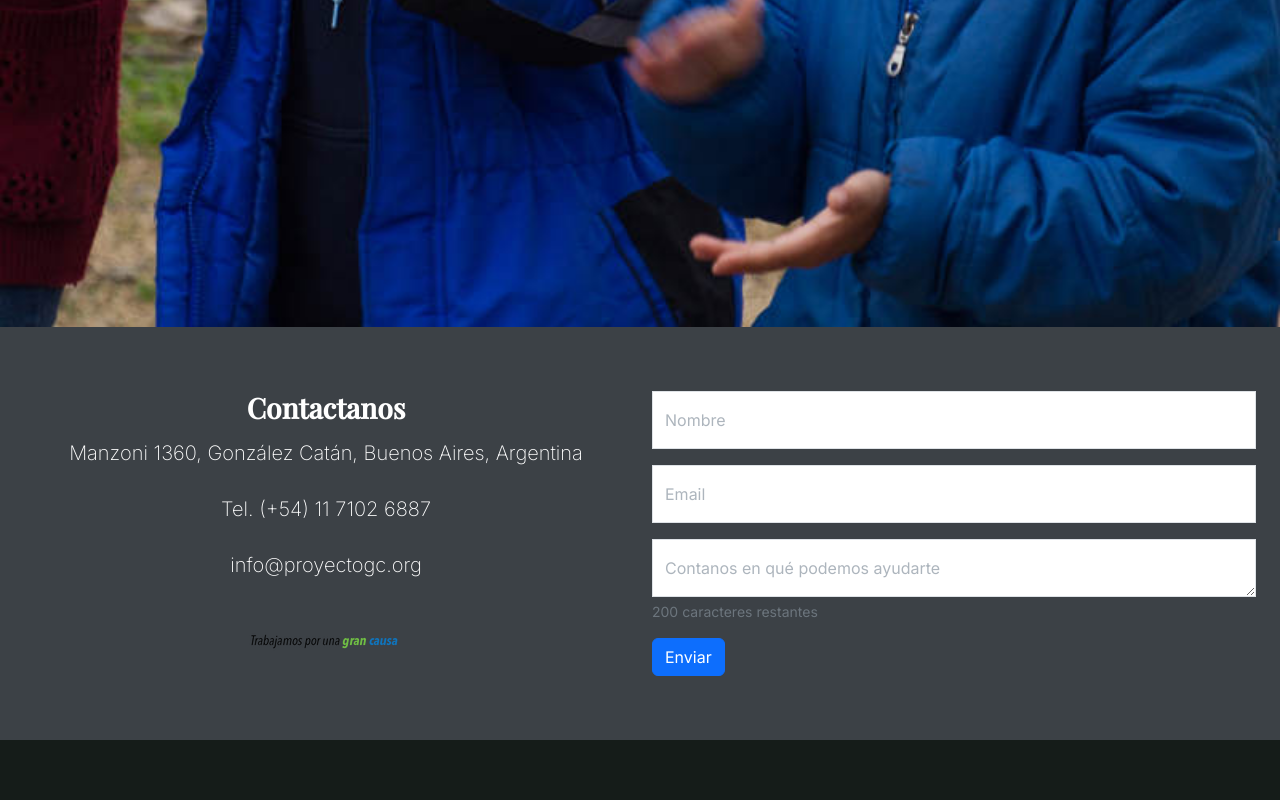
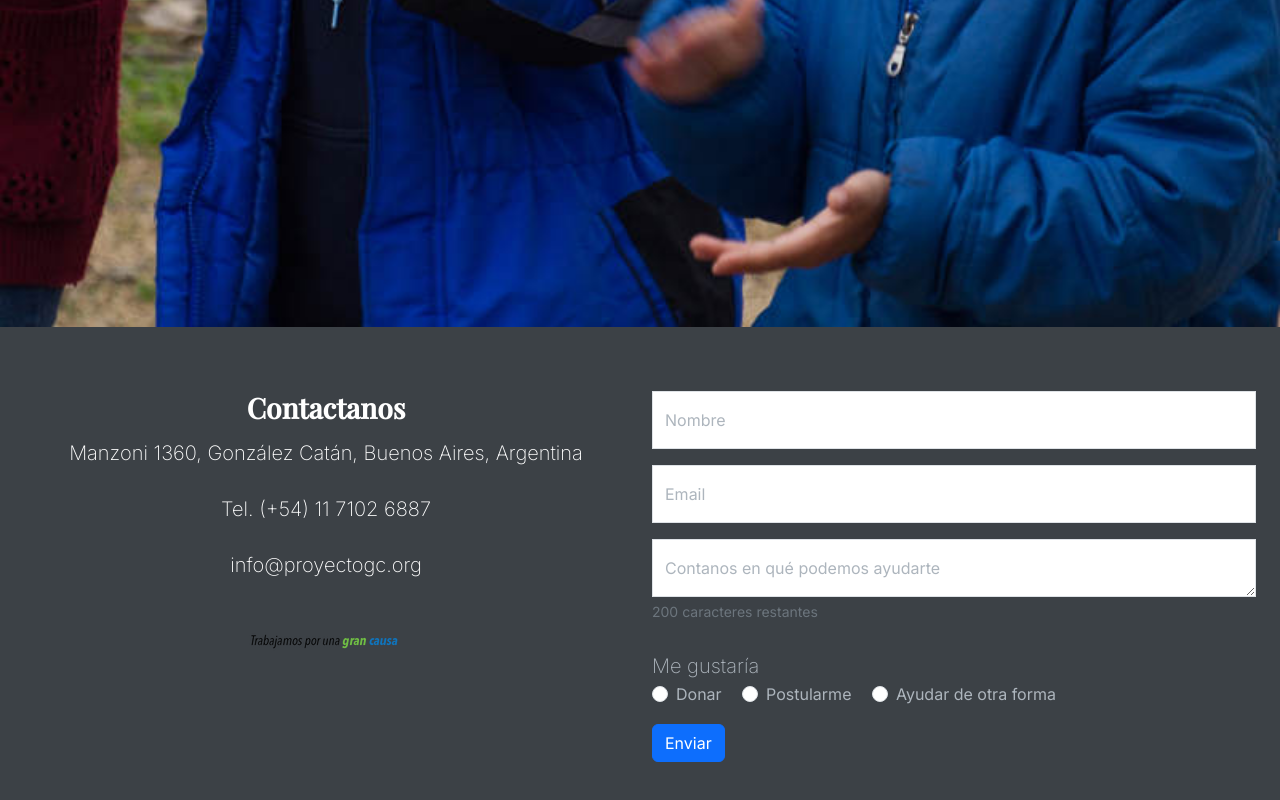
Before and after one commit to LeanzaBruno/integrador, a website: page src/activities.html in a window 1280 px wide. Shown: the part 2405-3205 px from the top of the page. Before the commit the page ends 3145 px from the top, so only its background shows below. Drawn offline with nearby package versions, Linux system fonts and the light colour scheme.

Commit message:
Fixes to all footers

```diff
--- a/src/activities.html
+++ b/src/activities.html
@@ -176,7 +176,8 @@
                     </div>
                 </div>
 
-                <div class="form-floating mb-3">
+
+                <div class="form-floating">
                     <textarea type="email" class="form-control" id="message" maxlength="200" placeholder="" required></textarea>
                     <label for="message">Contanos en qué podemos ayudarte</label>
                     <div class="form-text" id="charCounter">
@@ -187,11 +188,26 @@
                     </div>
                 </div>
 
+                <div class="mb-3">
+                    <p class="mb-1">Me gustaría </p>
+                    <div class="form-check form-check-inline">
+                        <input class="form-check-input" type="radio" name="participation" id="donate">
+                        <label class="form-check-label" for="donate">Donar</label>
+                    </div>
+                    <div class="form-check form-check-inline">
+                        <input class="form-check-input" type="radio" name="participation" id="volunteer">
+                        <label class="form-check-label" for="volunteer">Postularme</label>
+                    </div>
+                    <div class="form-check form-check-inline">
+                        <input class="form-check-input" type="radio" name="participation" id="donate">
+                        <label class="form-check-label" for="donate">Ayudar de otra forma</label>
+                    </div>
+                </div>
                 <button type="submit" class="btn btn-primary">Enviar</button>
             </form>
         </div>
+    <script src="scripts/footer.js"></script>
     </footer>
-    <script src="scripts/footer.js"></script>
     <script src="../node_modules/bootstrap/dist/js/bootstrap.bundle.min.js"></script>
 </body>
 </html>
```
Also changed, not shown: src/about-us.html (+17 -1 lines), src/colaborate.html (+2 -2 lines), src/index.html (+17 -1 lines), src/inscriptions.html (+18 -2 lines), src/project.html (+17 -1 lines).
